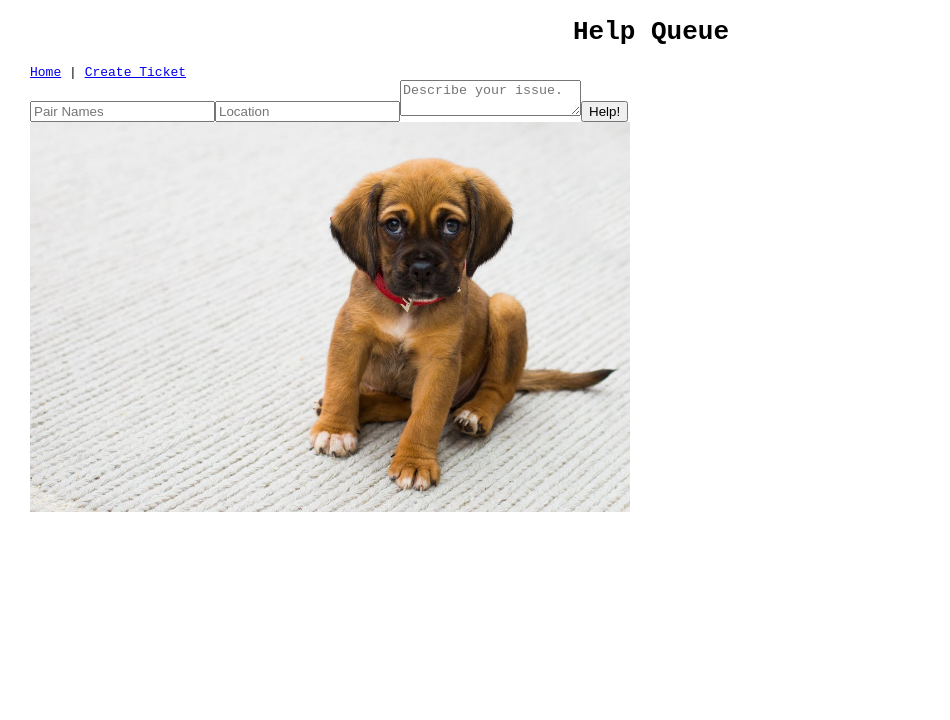
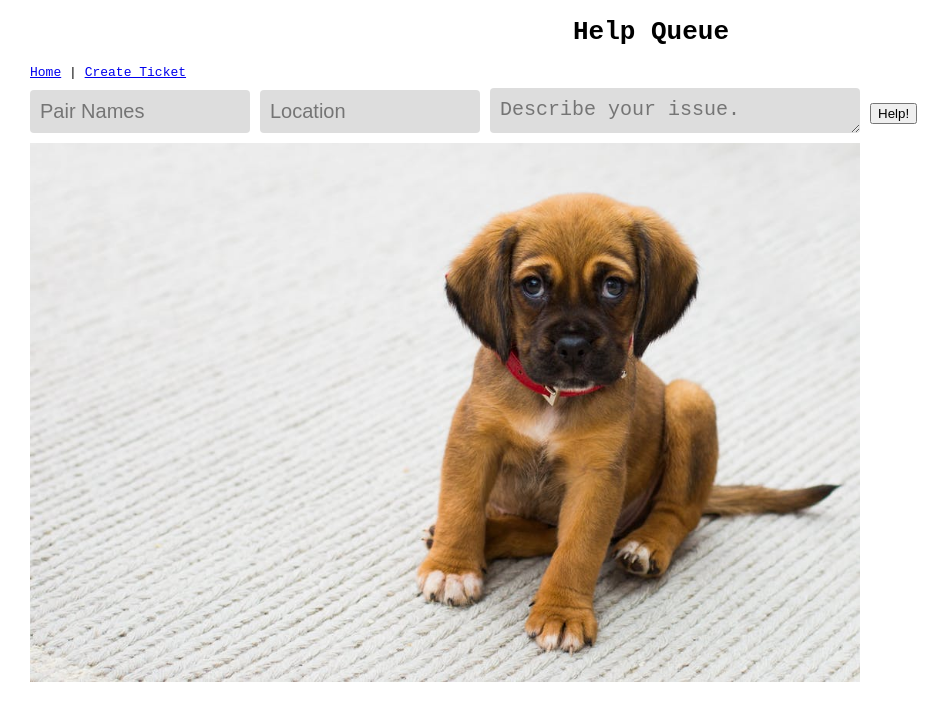
Before and after one commit to antieva/Help_Queue_Epicodus, a React app: page /#/newticket in a window 1280 px wide. Shown: the top 720 px of the page, without its empty margins (0-950 px from the left). Built offline with nearby package versions, Linux system fonts and the light colour scheme.

Commit message:
Add styling to NewTicket component.

```diff
--- a/src/components/NewTicketForm.jsx
+++ b/src/components/NewTicketForm.jsx
@@ -3,20 +3,53 @@ import reallyAdorablePuppy from '../assets/images/puppy.jpeg';
 
 function NewTicketForm() {
   var imgStyle = {
-    width: '600px',
+    width: '830px',
   }
+  var inputStyle =  {
+  transition: 'width .35s linear',
+  outline: 'none',
+  border: 'none',
+  borderRadius: '4px',
+  padding: '10px',
+  fontSize: '20px',
+  width: '200px',
+  backgroundColor: '#dddddd',
+  margin: '10px 10px 10px 0',
+  }
+
+  var textareaStyle = {
+    transition: 'width .35s linear',
+    outline: 'none',
+    border: 'none',
+    borderRadius: '4px',
+    padding: '10px',
+    fontSize: '20px',
+    width: '350px',
+    backgroundColor: '#dddddd',
+    height: '25px',
+    margin: '0 10px -15px 0',
+  }
+
+  var focused = {
+    width: '250px'
+  }
+
   return (
     <div>
       <form>
         <input
+          style={inputStyle}
           type='text'
           id='names'
           placeholder='Pair Names' />
         <input
+          className={focused}
+          style={inputStyle}
           type='text'
           id='location'
           placeholder='Location' />
         <textarea
+          style={textareaStyle}
           id ='issue'
           placeholder='Describe your issue.' />
         <button type='submit'>Help!</button>
```
